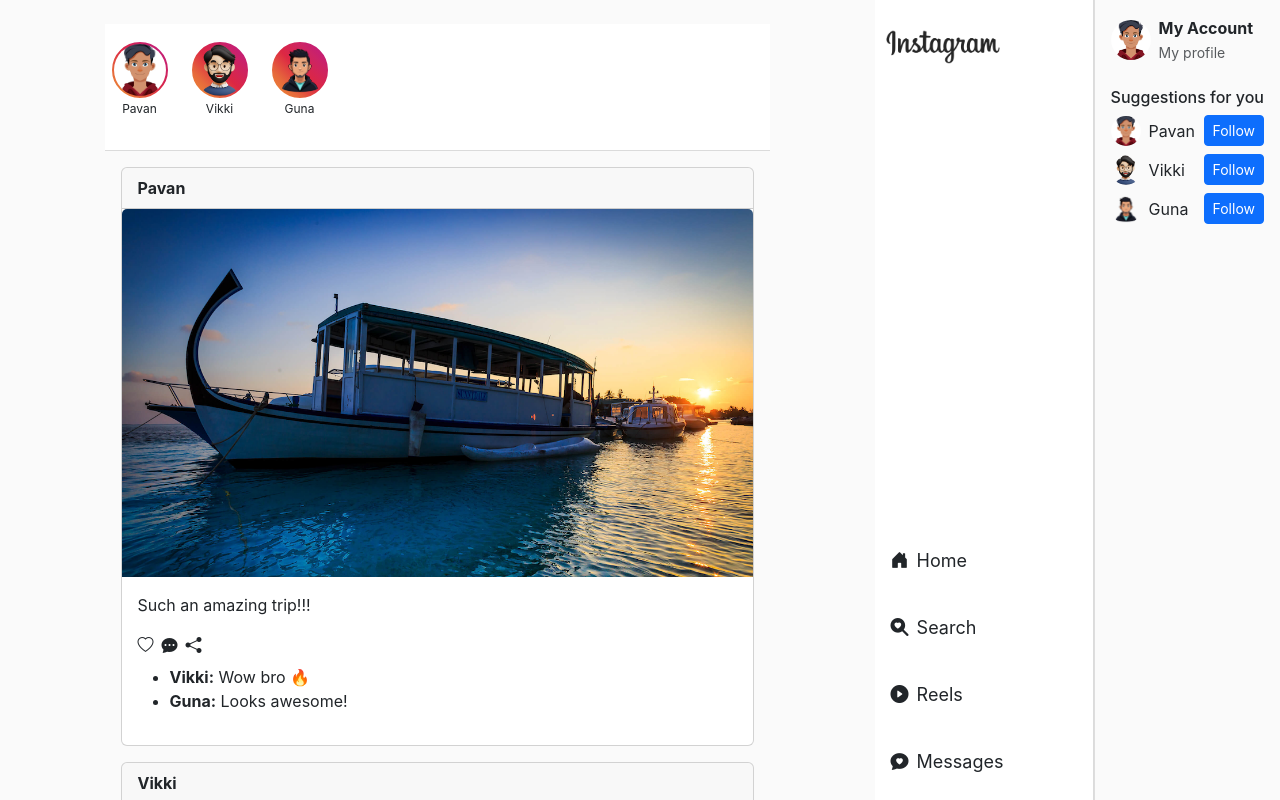
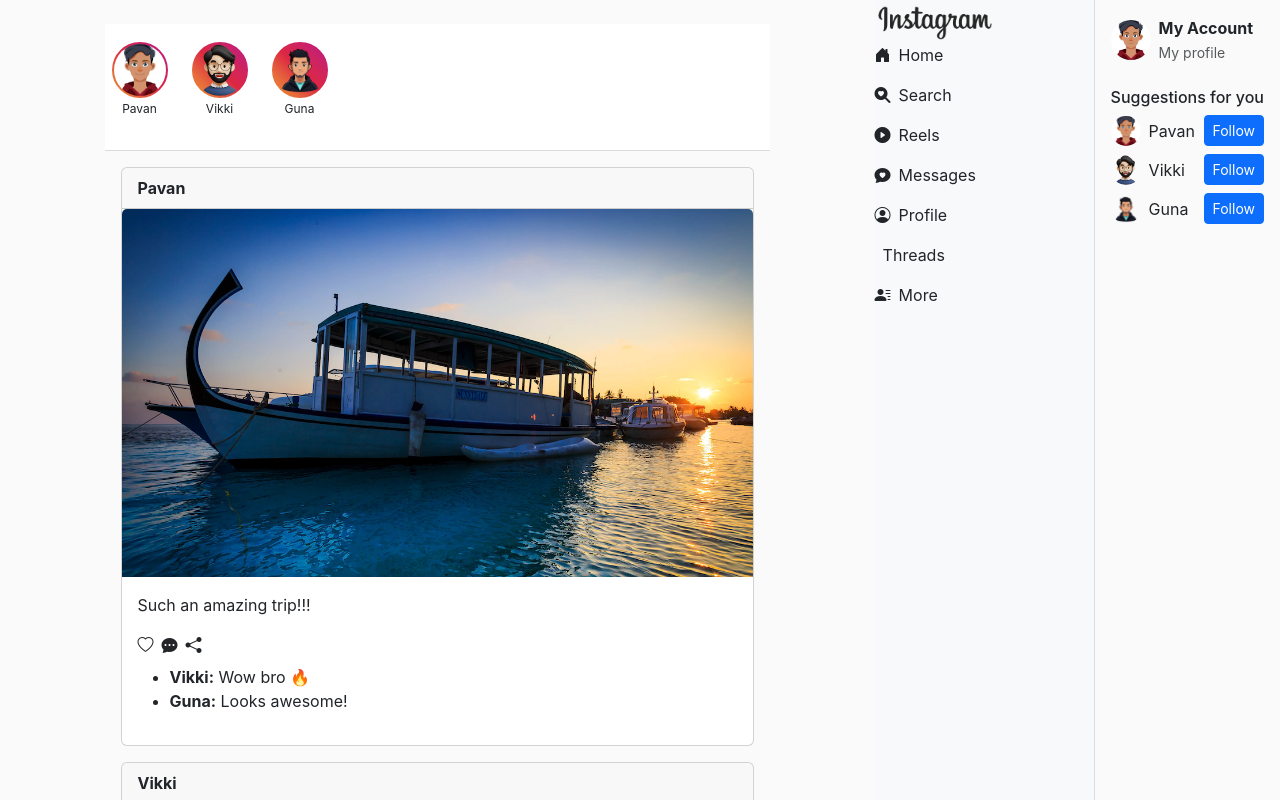
Before and after one commit to Pavankumar06T/instagram-clone, a React (Vite) app: page / in a window 1280 px wide. Shown: the top 800 px of the page. Built offline with nearby package versions, Linux system fonts and the light colour scheme.

Commit message:
Updated for mobile responsiveness and improvements

```diff
--- a/src/Components/Sidebar.css
+++ b/src/Components/Sidebar.css
@@ -1,53 +1,3 @@
-/* Sidebar desktop styles */
-.Sidebar {
-  background: #fff;
-  height: 100%;
-  min-width: 200px;
-  border-right: 1px solid #dbdbdb;
-  display: flex;
-  flex-direction: column;
-  justify-content: space-between;
-  padding: 24px 8px;
-}
-
-.sidebar-logo {
-  margin-bottom: 24px;
-  text-align: left;
-}
-
-.sidebar-logo-mobile {
-  display: none;
-  width: 100vw;
-  background: #fff;
-  text-align: center;
-  padding: 12px 0 4px 0;
-  border-bottom: 1px solid #dbdbdb;
-  position: sticky;
-  top: 0;
-  z-index: 501;
-}
-
-.sidebar-menu, .sidebar-bottom {
-  padding-left: 8px;
-}
-
-.sidebar-menu div,
-.sidebar-bottom div {
-  font-size: 18px;
-  padding: 12px 0;
-  cursor: pointer;
-  display: flex;
-  align-items: center;
-  transition: background 0.2s;
-}
-
-.sidebar-menu div:hover,
-.sidebar-bottom div:hover {
-  background: #f5f5f5;
-  border-radius: 8px;
-}
-
-/* Mobile Bottom Nav */
 .sidebar-bottom-nav {
   display: none;
   position: fixed;
@@ -74,24 +24,7 @@
   color: #cc2366;
 }
 
-/* Responsive for mobile */
 @media (max-width: 768px) {
-  .Sidebar {
-    min-width: unset;
-    border-right: none;
-    padding: 0;
-    background: transparent;
-  }
-  .sidebar-logo {
-    display: none !important;
-  }
-  .sidebar-logo-mobile {
-    display: block !important;
-  }
-  .sidebar-menu,
-  .sidebar-bottom {
-    display: none !important;
-  }
   .sidebar-bottom-nav {
     display: flex !important;
   }
```
Also changed, not shown: src/Components/Sidebar.jsx (+5 -5 lines).
